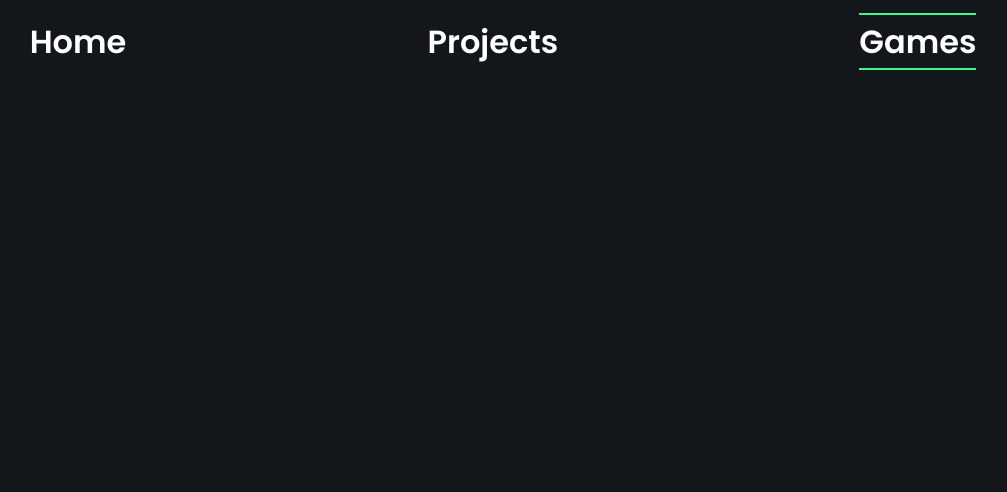
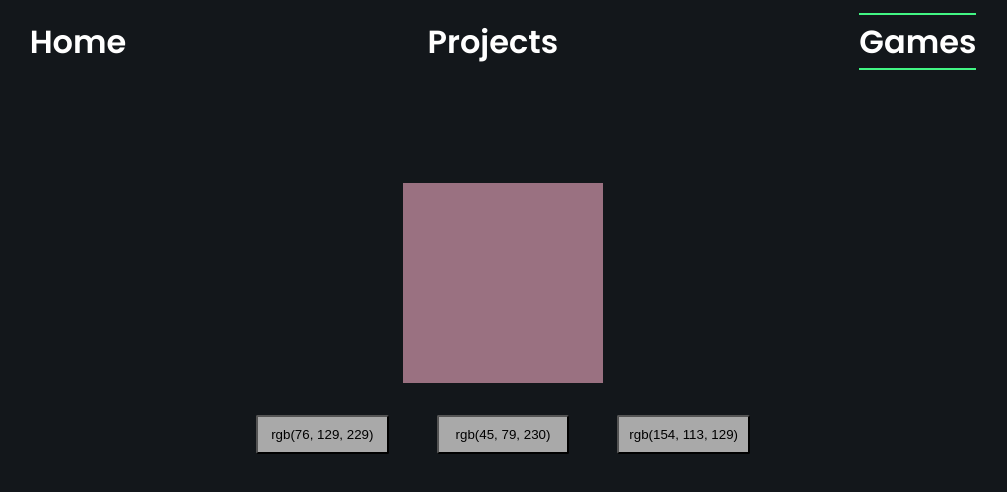
Before and after one commit to SamuelMidgley/portfolio, a React (Create React App) app: page /portfolio/games in a window 1280 px wide. Shown: the top 492 px of the page, without its empty margins (137-1144 px from the left). Built offline with nearby package versions, Linux system fonts and the light colour scheme.

Commit message:
add css game

```diff
--- a/src/App.tsx
+++ b/src/App.tsx
@@ -5,6 +5,7 @@ import Projects from './projects/Projects'
 import Home from './Home'
 import Wordle from './projects/wordle/Wordle'
 import NavBar from './components/NavBar'
+import CssGame from './games/cssgame/CssGame'
 
 export default function App() {
   return (
@@ -16,7 +17,7 @@ export default function App() {
           <Route path="/portfolio/home" element={<Home />} />
           <Route path="/portfolio/projects" element={<Projects />} />
           <Route path="/portfolio/projects/wordle" element={<Wordle />} />
-          <Route path="/portfolio/games" element={<div />} />
+          <Route path="/portfolio/games" element={<CssGame />} />
         </Routes>
       </div>
     </Router>
--- /dev/null
+++ b/src/games/cssgame/CssGame.css
@@ -0,0 +1,36 @@
+.cssgame-container {
+  display: flex;
+  flex-direction: column;
+  align-items: center;
+  padding-top: 100px;
+  color: wheat;
+}
+
+.cssgame-color_block {
+  height: 200px;
+  width: 200px;
+  background-color: aliceblue;
+}
+
+.cssgame-options {
+  display: grid;
+  grid-template-columns: repeat(3, 1fr);
+  grid-gap: 3rem;
+  padding: 2em;
+}
+
+.cssgame-option {
+  background-color: darkgray;
+  padding: 10px;
+  border-radius: 2px;
+}
+
+.cssgame-messages {
+}
+
+@media (max-width: 600px) {
+  .cssgame-options {
+    grid-template-columns: repeat(1, 1fr);
+    grid-gap: 1em;
+  }
+}
--- /dev/null
+++ b/src/games/cssgame/CssGame.tsx
@@ -0,0 +1,71 @@
+import { useState } from 'react'
+import './CssGame.css'
+
+const randInt = (toNum: number): number => {
+  return Math.floor(Math.random() * toNum + 1)
+}
+
+const generateRandomRGB = (): string => {
+  let r = randInt(255)
+  let g = randInt(255)
+  let b = randInt(255)
+
+  return `rgb(${r}, ${g}, ${b})`
+}
+
+const CssGame = () => {
+  const [isCorrect, setIsCorrect] = useState(false)
+  const [correctColorIdx, setCorrectColorIdx] = useState(randInt(2))
+  const [colors, setColors] = useState([
+    generateRandomRGB(),
+    generateRandomRGB(),
+    generateRandomRGB(),
+  ])
+  const [hasGuessed, setHasGuessed] = useState(false)
+
+  const onClickHandler = (event: React.MouseEvent<HTMLButtonElement>) => {
+    if (!hasGuessed) {
+      setHasGuessed(true)
+    }
+
+    if (
+      (event.target as HTMLButtonElement).innerHTML === colors[correctColorIdx]
+    ) {
+      setIsCorrect(true)
+      setColors([generateRandomRGB(), generateRandomRGB(), generateRandomRGB()])
+      setCorrectColorIdx(randInt(2))
+    } else {
+      setIsCorrect(false)
+    }
+  }
+
+  return (
+    <div className="cssgame-container">
+      <div
+        className="cssgame-color_block"
+        style={{ backgroundColor: colors[correctColorIdx] }}
+      ></div>
+      <div className="cssgame-options">
+        {colors.map((color, idx) => {
+          return (
+            <button
+              key={randInt(10000)}
+              className="cssgame-option"
+              onClick={onClickHandler}
+            >
+              {color}
+            </button>
+          )
+        })}
+      </div>
+      {hasGuessed &&
+        (isCorrect ? (
+          <div className="cssgame-message">Correct</div>
+        ) : (
+          <div className="cssgame-message">Wrong</div>
+        ))}
+    </div>
+  )
+}
+
+export default CssGame
```
